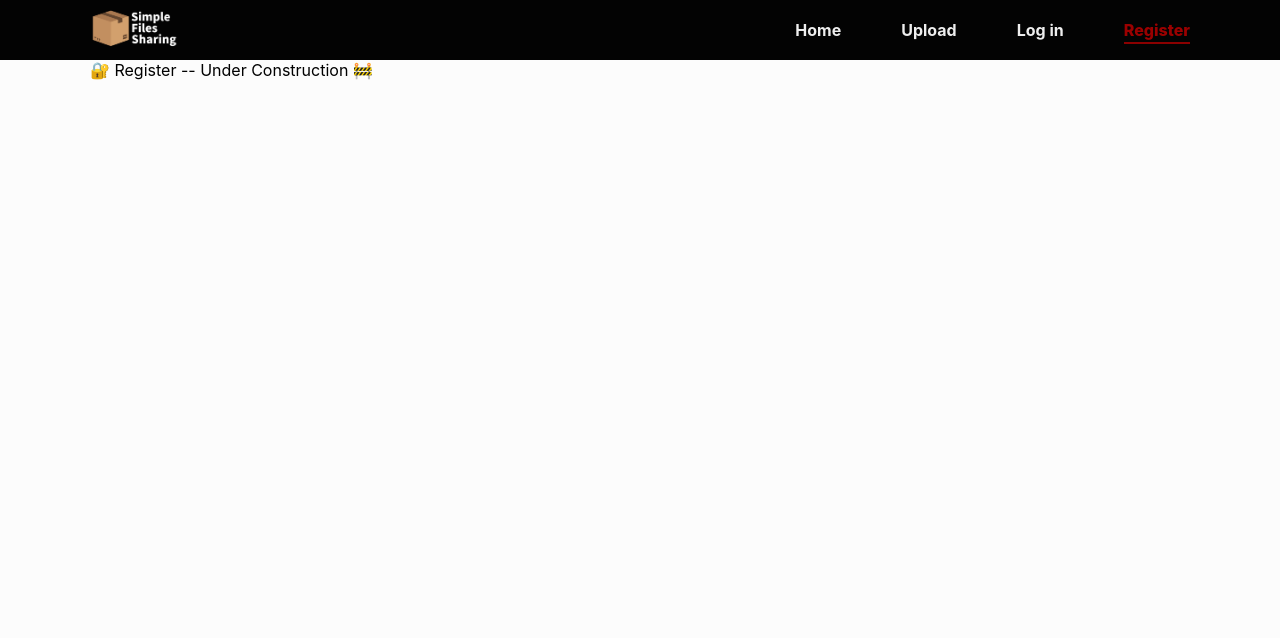
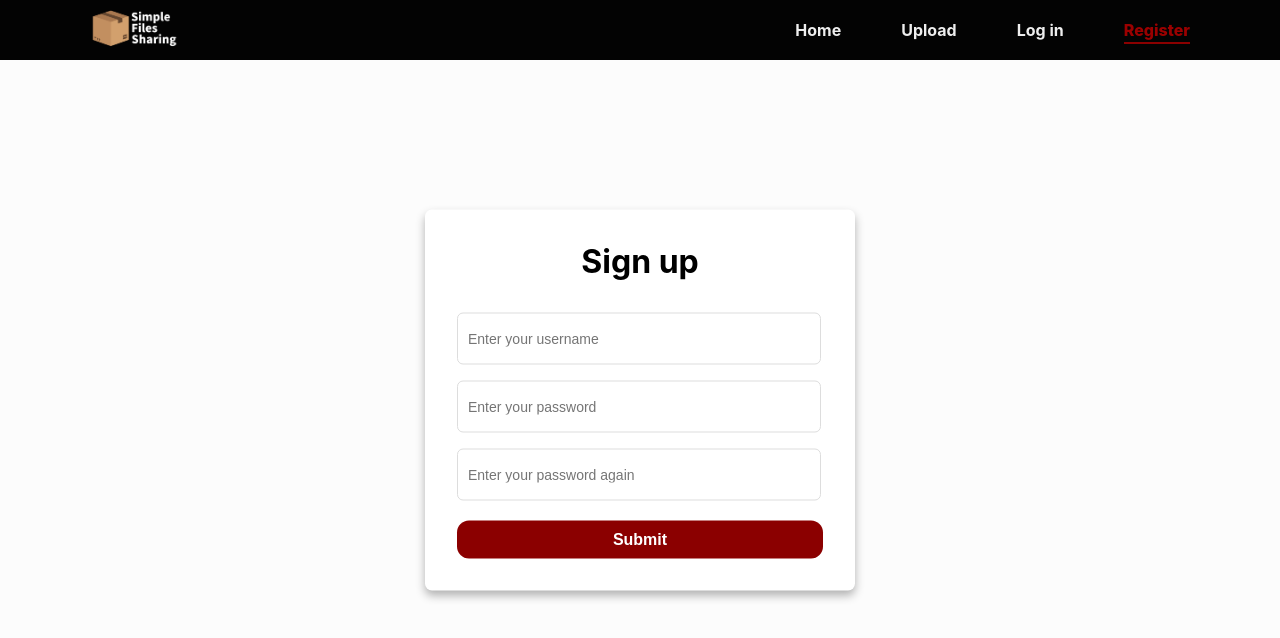
Before and after one commit to Phanxv/Simple-file-sharing-system, a React (Create React App) app in the folder react-client/: page /register in a window 1280 px wide. Shown: the top 638 px of the page. Built offline with nearby package versions, Linux system fonts and the light colour scheme.

Commit message:
register page front end

```diff
--- a/react-client/public/styles.css
+++ b/react-client/public/styles.css
@@ -28,7 +28,7 @@ body {
   width: auto;
 }
 
-.menu-icon img{
+.menu-icon img {
   display: none;
 }
 
@@ -75,7 +75,7 @@ body {
 }
 
 @media (max-width: 600px) {
-  .menu-icon img{
+  .menu-icon img {
     display: block;
     height: 40px;
     width: auto;
@@ -106,3 +106,63 @@ body {
     margin-top: 22px;
   }
 }
+
+.form-container {
+  position: absolute;
+  top: 50%;
+  left: 50%;
+  transform: translate(-50%, -50%);
+  max-width: 430px;
+  background: #fff;
+  border-radius: 7px;
+  box-shadow: 0 5px 10px rgba(0, 0, 0, 0.3);
+}
+
+.form-container .form {
+  padding: 2rem;
+}
+
+.form header {
+  font-size: 2rem;
+  font-weight: 700;
+  text-align: center;
+  margin-bottom: 1rem;
+}
+.form input {
+  height: 50px;
+  width: calc(100% - 1.5rem);
+  padding: 0 10px;
+  font-size: 14px;
+  margin-bottom: 0rem;
+  margin-top: 1rem;
+  border: 1px solid #ddd;
+  border-radius: 6px;
+  outline: none;
+}
+.form input:focus {
+  box-shadow: 0 1px 0 rgba(0, 0, 0, 0.2);
+}
+
+.form .button {
+  width: 100%;
+  background-color: #8b0000;
+  border: none;
+  border-radius: 12px;
+  color: white;
+  padding: 10px;
+  text-align: center;
+  text-decoration: none;
+  display: inline-block;
+  font-size: 16px;
+  font-weight: 600;
+  margin: 20px 0px 0px 0px;
+  cursor: pointer;
+}
+.form .button:hover {
+  background: #aa210f;
+}
+.form .error {
+  color: red;
+  font-size: 14px;
+  padding-left: 10px;
+}
--- /dev/null
+++ b/react-client/src/components/RegisterForm.tsx
@@ -0,0 +1,130 @@
+import React, { useState } from "react";
+
+const RegisterForm = () => {
+  interface FormInput {
+    username: string;
+    password: string;
+    repassword: string;
+  }
+
+  interface FormError {
+    username_error: string;
+    password_error: string;
+    repassword_error: string;
+  }
+
+  const [formData, setFormData] = useState<FormInput>({
+    username: "",
+    password: "",
+    repassword: "",
+  });
+
+  const [formError, setFormError] = useState<FormError>({
+    username_error: "",
+    password_error: "",
+    repassword_error: "",
+  });
+
+  const handleChange = (event: React.ChangeEvent<HTMLInputElement>) => {
+    const { name, value } = event.target;
+
+    setFormData((prevFormData) => ({ ...prevFormData, [name]: value }));
+
+    if (name === "username" && value.length < 5) {
+      setFormError((prevError) => ({
+        ...prevError,
+        username_error: "Username must be at least 5 characters long",
+      }));
+    } else {
+      setFormError((prevError) => ({
+        ...prevError,
+        username_error: "",
+      }));
+    }
+
+    if (name === "password" && value.length > 0 && value.length < 8) {
+      setFormError((prevError) => ({
+        ...prevError,
+        password_error: "Password must be at least 8 characters long",
+      }));
+    } else {
+      setFormError((prevError) => ({
+        ...prevError,
+        password_error: "",
+      }));
+    }
+
+    if (name === "repassword" && value !== formData.password) {
+      setFormError((prevError) => ({
+        ...prevError,
+        repassword_error: "Passwords do not match",
+      }));
+    } else {
+      setFormError((prevError) => ({
+        ...prevError,
+        repassword_error: "",
+      }));
+    }
+  };
+
+  const handleSubmit = (event: React.FormEvent<HTMLFormElement>) => {
+    event.preventDefault();
+    alert(
+      `username: ${formData.username}, password: ${formData.password}, repassword: ${formData.repassword}`
+    );
+  };
+
+  console.log(formData);
+  console.log(formError);
+
+  return (
+    <div className="form-container">
+      <div className="registration form">
+        <header>Sign up</header>
+        <form action="/register" onSubmit={handleSubmit}>
+          <input
+            type="text"
+            name="username"
+            id="username"
+            placeholder="Enter your username"
+            value={formData.username}
+            onChange={handleChange}
+            required
+          />
+          <span className="error">
+            {formError.username_error && formError.username_error}
+          </span>
+          <input
+            type="text"
+            name="password"
+            id="password"
+            placeholder="Enter your password"
+            value={formData.password}
+            onChange={handleChange}
+            required
+          />
+          <span className="error">
+            {formError.password_error && formError.password_error}
+          </span>
+          <input
+            type="text"
+            name="repassword"
+            id="repassword"
+            placeholder="Enter your password again"
+            value={formData.repassword}
+            onChange={handleChange}
+            required
+          />
+          <span className="error">
+            {formError.repassword_error && formError.repassword_error}
+          </span>
+          <button type="submit" className="button">
+            Submit
+          </button>
+        </form>
+      </div>
+    </div>
+  );
+};
+
+export default RegisterForm;
--- a/react-client/src/pages/Register.tsx
+++ b/react-client/src/pages/Register.tsx
@@ -1,6 +1,8 @@
+import RegisterForm from "../components/RegisterForm";
+
 const Register = () => {
     return (
-      <div>🔐 Register -- Under Construction 🚧</div>
+      <RegisterForm></RegisterForm>
     )
   }
 
```
Also changed, not shown: react-client/src/components/LoginForm.tsx (added, +7 -0 lines).
